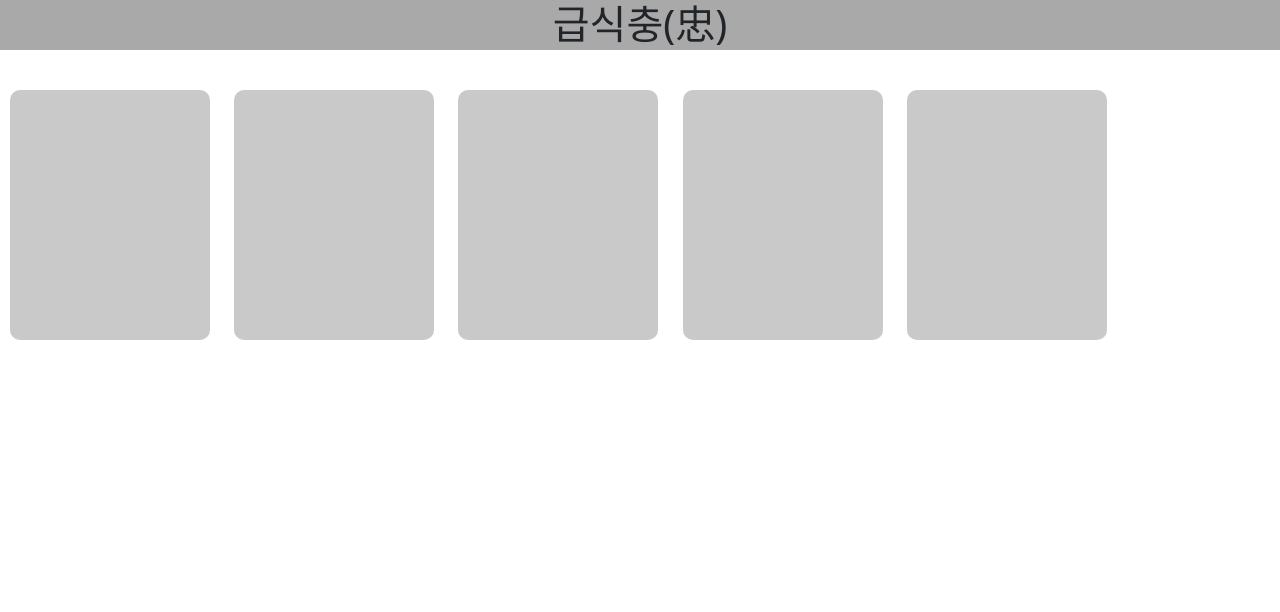
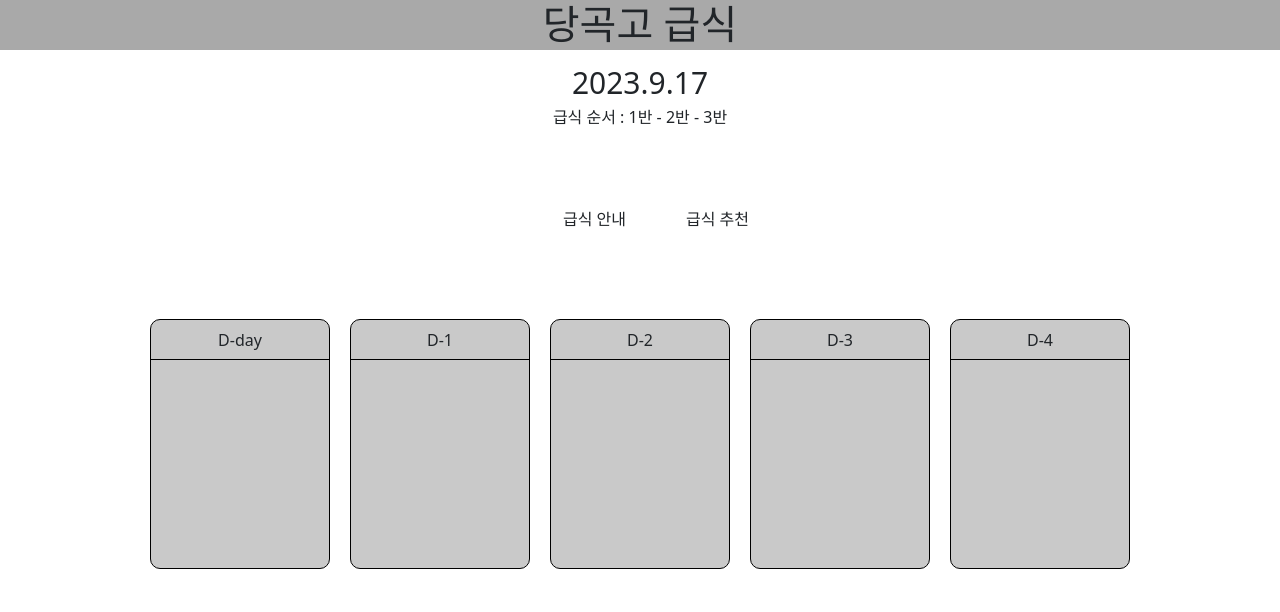
Before and after one commit to joonwon123/ai-sw-web, a plain HTML site: page main.html in a window 1280 px wide. Drawn offline with nearby package versions, Linux system fonts and the light colour scheme; no server answers.

Commit message:
기본적인거 완성

```diff
--- /dev/null
+++ b/date.js
@@ -0,0 +1,5 @@
+const date = new Date();
+year = date.getFullYear();
+month = date.getMonth() + 1;
+day = date.getDate();
+document.getElementById("date").innerHTML = year + "."+month+"."+day;
--- a/main.html
+++ b/main.html
@@ -15,48 +15,73 @@
 
 <body>
     <div id="header">
-        <h1>급식충(忠)</h1>
+        <h1>당곡고 급식</h1>
     </div>
-    <div>
-        <div id="menu">
+
+
+    <div id="array">
+                <div id="date">
+
+                </div>
+                <p>급식 순서 : 1반 - 2반 - 3반</p>
+            </div>
+
+    <nav id="nav1">
+        <ul>
+            <li id="goLunch">급식 안내</li>
+            <li id="goSug">급식 추천</li>
+        </ul>
+    </nav>
+
+
+    <section id="lunchbox">
+
+        <div id="lunchtable">
+            <div id="menu"><!--급식 메뉴 안내-->
                 <div class="lunch">
-                <div class="date">
-
+                    <div class="dday">
+                        D-day
                     </div>
                 </div>
                 <div class="lunch">
-                <div class="date">
-
+                    <div class="dday">
+                        D-1
                     </div>
                 </div>
                 <div class="lunch">
-                <div class="date">
-
+                    <div class="dday">
+                        D-2
                     </div>
                 </div>
                 <div class="lunch">
-                <div class="date">
-
+                    <div class="dday">
+                        D-3
                     </div>
                 </div>
                 <div class="lunch">
-                <div class="date">
-
+                    <div class="dday">
+                        D-4
                     </div>
                 </div>
             </div>
         </div>
+    </section>
+
+
+    <section id="suggestion"> <!--급식 추천 받는 곳-->
+        <p>아래에 추천하고 싶은 급식 메뉴를 입력해주세요 !</p>
+        <form action="">
+            <input type="text" class="intext">
+            <input type="submit" value="제출">
+        </form>
+    </section>
+
+    <script src="date.js"></script>
+    <script src="main.js"></script>
     <script src="https://code.jquery.com/jquery-3.7.1.js"
         integrity="sha256-eKhayi8LEQwp4NKxN+CfCh+3qOVUtJn3QNZ0TciWLP4=" crossorigin="anonymous"></script>
-    <script>
-        $.ajax({
-            url: "https://open.neis.go.kr/hub/mealServiceDietInfo?" + "ATPT_OFCDC_SC_CODE=B10&SD_SCHUL_CODE=7010073&KEY=7e8af3f56cb049ae99a4f57f8bde628c&Type=json&pIndex=1&pSize=10",
-            cache: false
-        })
-            .done(function (html) {
-                $("#results").append(html);
-            });
-    </script>
+
+
 </body>
 
 </html>
--- /dev/null
+++ b/main.js
@@ -0,0 +1,20 @@
+var goLunch = document.getElementById("goLunch");
+var goSug = document.getElementById("goSug");
+var lunchbox = document.getElementById("lunchbox");
+var suggestion = document.getElementById("suggestion");
+
+goLunch.addEventListener('click', navbar);
+
+function navbar(){
+    lunchbox.style.display = 'block';
+    suggestion.style.display = 'none';
+}
+
+
+goSug.addEventListener('click', navbar1);
+
+function navbar1(){
+
+    lunchbox.style.display = 'none';
+    suggestion.style.display = 'block';
+}
--- a/style.css
+++ b/style.css
@@ -1,3 +1,42 @@
+*{
+    padding: 0;
+    margin: 0 auto;
+}
+
+ul, ol {
+    list-style: none;
+}
+
+a{
+    text-decoration: none;
+}
+
+nav{
+    width: 100%;
+    overflow: hidden;
+    height: 80px;
+    margin: 50px auto;
+
+}
+
+#nav1 {
+    text-align: center;
+}
+
+#nav1 > ul {
+    display: inline-block;
+}
+
+#nav1 > ul li{
+    float: left;
+    padding: 0 30px;
+    line-height: 80px;
+}
+
+#nav1 > ul li:hover{
+    background-color: antiquewhite;
+}
+
 #header {
     position: relative;
     width: 100%;
@@ -9,18 +48,27 @@
 h1 {
     text-align: center;
 }
+#lunchbox {
+    display: block;
+}
+#lunchtable {
+    width: 100%;
+    white-space: nowrap;
+    overflow-x: scroll;
+    width: 100%;
+}
 
 #menu {
     position: relative;
-    white-space: nowrap;
-    width: 100%;
+    display: flex;
+    flex-direction: row;
+    flex-wrap: wrap;
+    width: 1000px ;
     height: 300px;
     margin: 0 auto;
-    margin-top: 30px;
-    overflow-x: scroll;
 }
 
-#menu::-webkit-scrollbar-track{
+#lunchtable::-webkit-scrollbar-track{
     -webkit-box-shadow:
     inset 0 0 6px
     rgba(0,0,0,0.3);
@@ -29,13 +77,13 @@ h1 {
 
 }
 
-#menu::-webkit-scrollbar
+#lunchtable::-webkit-scrollbar
 {
 	width: 10px;
 	background-color: #F5F5F5;
 }
 
-#menu::-webkit-scrollbar-thumb
+#lunchtable::-webkit-scrollbar-thumb
 {
 	border-radius: 10px;
 	-webkit-box-shadow: inset 0 0 6px rgba(0,0,0,.3);
@@ -43,13 +91,52 @@ h1 {
 }
 
 .lunch {
+    flex: auto;
+    flex-wrap: nowrap;
     margin: 10px 10px 10px 10px;
     padding-left: 0;
-    display: inline-block;
     padding-right: 0;
-    width: 200px;
+    width: 150px;
     height: 250px;
     background-color: rgba(182, 182, 182, 0.729);
     border-radius: 10px;
     text-align: center;
+    border: solid 1px black;
 }
+
+.dday {
+    margin: 0 auto;
+    height: 40px;
+    width: auto;
+    text-align: center;
+    line-height: 40px;
+    border-bottom: solid 1px black;
+}
+
+#suggestion {
+    display: none;
+    position: relative;
+    width: 100%;
+    height: 200px;
+    text-align: center;
+}
+
+#suggestion > p {
+    margin-bottom: 0;
+    padding-top: 50px;
+}
+
+.intext {
+    margin-top: 20px;
+}
+
+
+#array {
+    text-align: center;
+    margin-top: 10px;
+}
+
+#date {
+    font-size: 30px;
+    font-weight: 500;
+}
```
Lines whose indentation alone changed are shown as unchanged.
